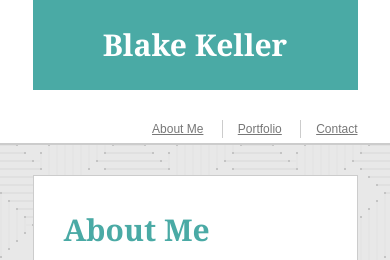
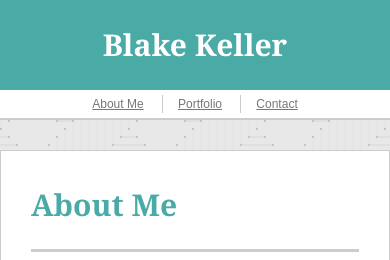
Before and after one commit to bkell11/Responsive-Portfolio, a plain HTML site: page index.html in a window 390 px wide. Shown: the top 260 px of the page. Drawn offline with Linux system fonts and the light colour scheme; a script that the page names is missing.

Commit message:
final update

```diff
--- a/assets/css/style.css
+++ b/assets/css/style.css
@@ -57,6 +57,9 @@ nav a{
 
 nav a:first-child{
     border-left: 0;
+    padding-left: 0;
+    margin-left: 0;
+
 }
 
 h2, h3, h4 {
@@ -257,8 +260,7 @@ body{
 @media screen and (max-width: 640px) {
 
 .container{
-    width: 100%;
-    max-width: 325px;
+    max-width: 100%;
     margin: 0 auto;
     clear: both;
 }
@@ -280,4 +282,10 @@ body{
     width: 100%;
 }
 
+nav{
+    text-align: center;
+    float: none;
+    margin-top: 0;
 }
+
+}
```
